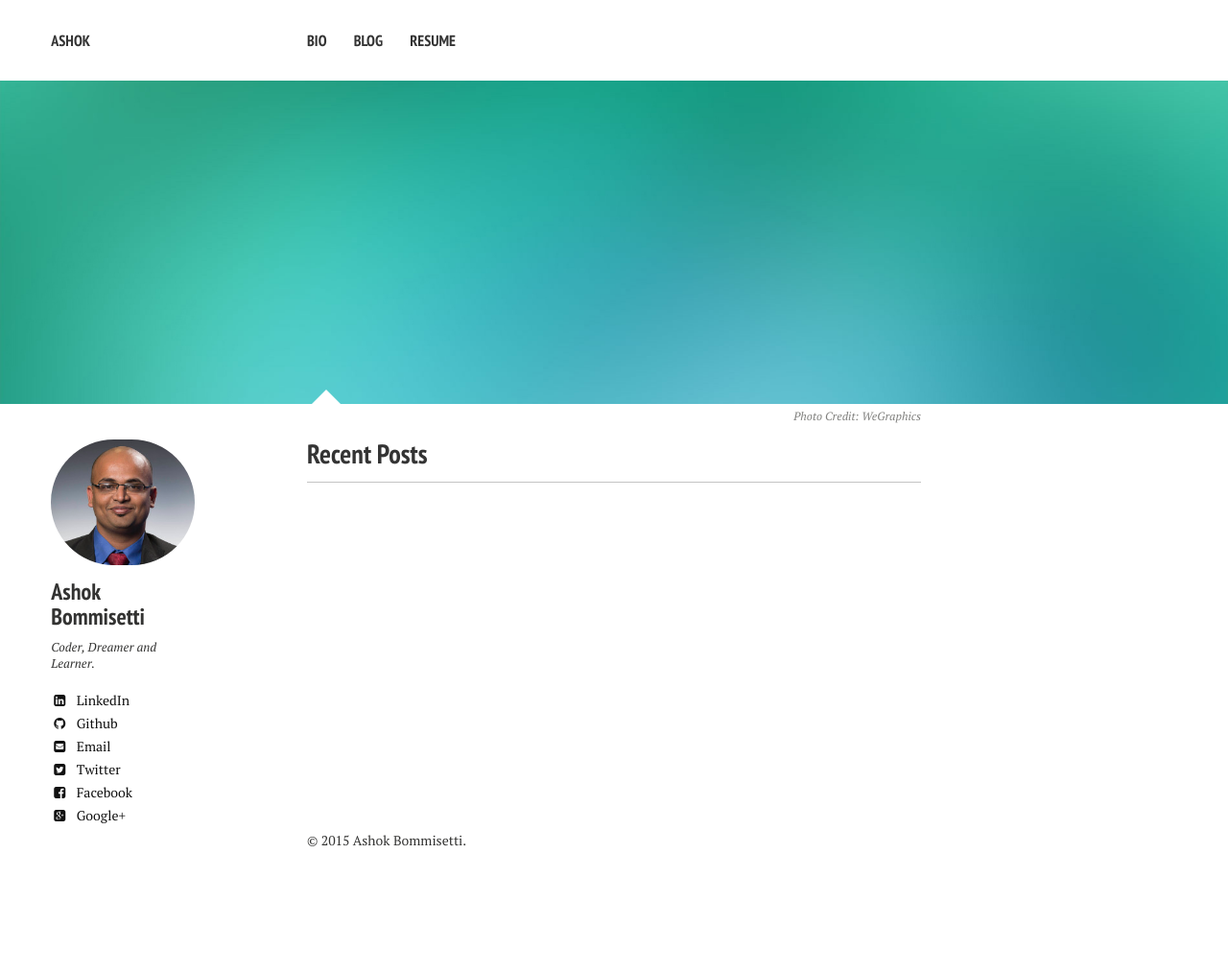
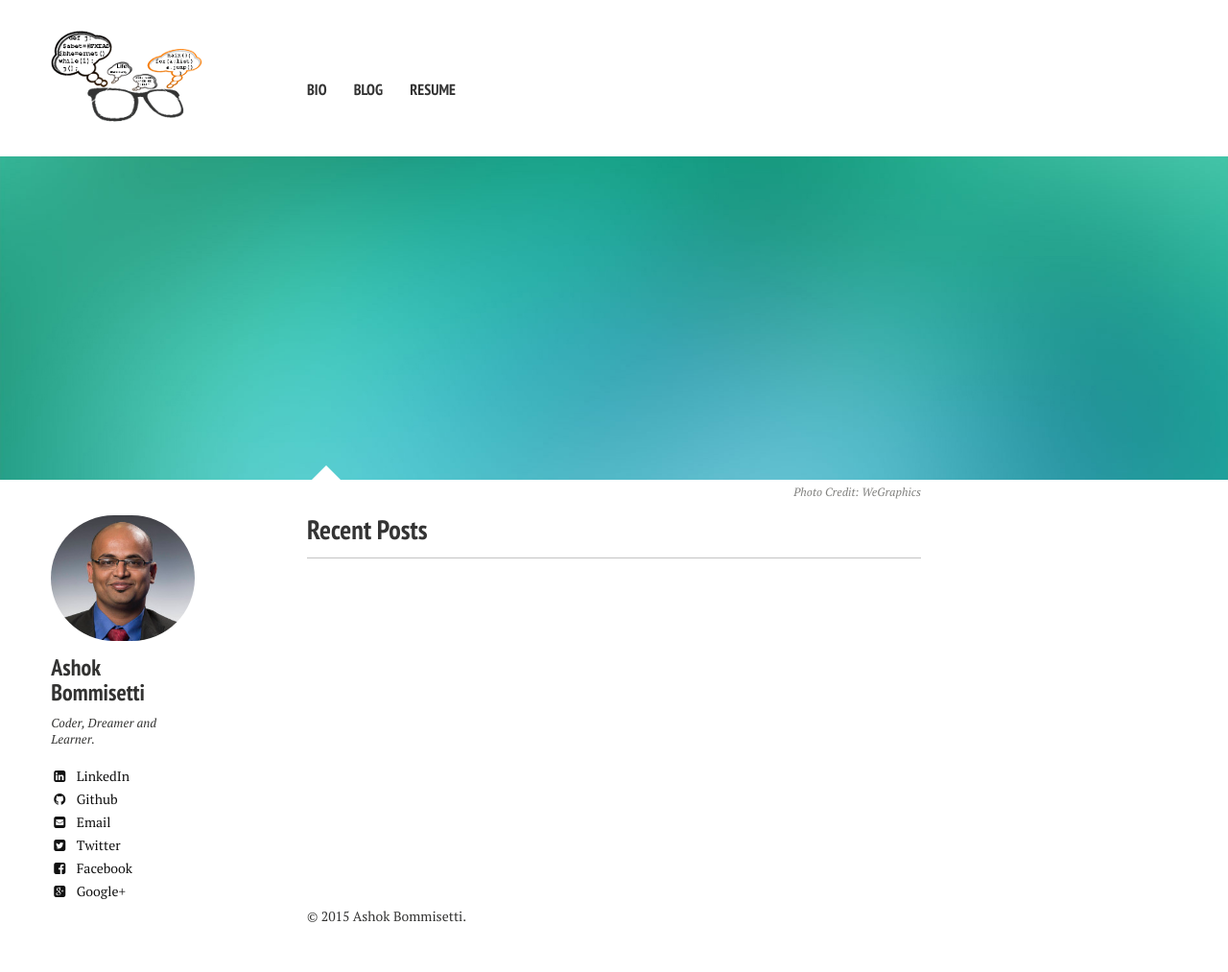
Before and after one commit to bashok001/bashok001.github.com, a Jekyll site: the page built from index.md, in a window 1280 px wide. Shown: the whole page at 96% size. Built offline with Jekyll 4.4.1, drawn with Linux system fonts in a browser that asks for light colours; nearby versions of some CDN libraries; before the commit the page ends 934 px from its top, so only the background shows below that.

Commit message:
Logo included
Signed-off-by: Ashok Bommisetti <bashok001@gmail.com>

```diff
--- a/_config.yml
+++ b/_config.yml
@@ -3,6 +3,7 @@
 title:            Ashok Bommisetti
 locale:           en_US
 url:
+logo:             logo-cynic.png
 
 
 # Jekyll configuration
--- a/_includes/_navigation.html
+++ b/_includes/_navigation.html
@@ -1,8 +1,7 @@
 <div class="navigation-wrapper">
 	<div class="site-name">
-		<!--a href="{{ site.url }}/">{{ site.title }}</a-->
-		<a href="{{ site.url }}/">Ashok</a>
-	</div><!-- /.site-name -->
+		<a href="{{ site.url }}/"><img src="{{ site.url }}/images/{{ site.logo }}"/></a>
+	</div>
 	<div class="top-navigation">
 		<nav role="navigation" id="site-nav" class="nav">
 		    <ul>
--- a/_sass/page.scss
+++ b/_sass/page.scss
@@ -48,8 +48,10 @@ body {
 	@include prefix(12,1);
 	@include suffix(12,1);
 	margin-bottom: 1em;
+	margin-top: 4%;
 	float: none;
 	display: block;
+
 	@media #{$small} {
 		@include grid(12,9);
 		@include prefix(12,0);
```
Also changed, not shown: assets/css/main.scss (+0 -10 lines), images/logo-cynic.png (added).
